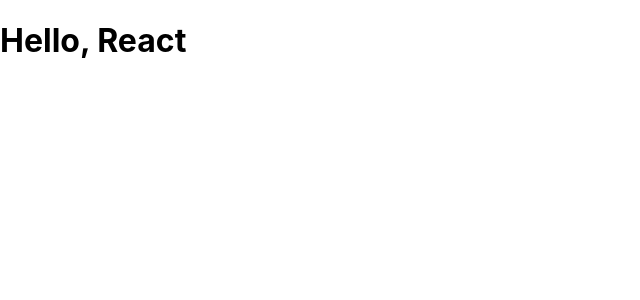
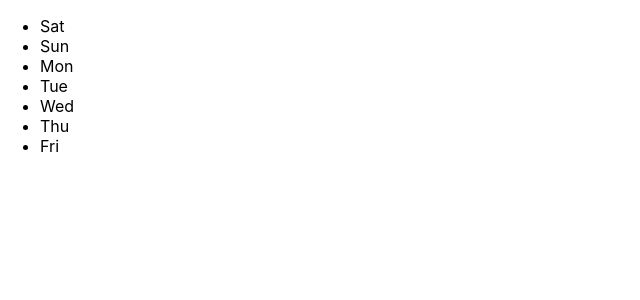
Before and after one commit to imhalawa/become-react-developer, a React (Create React App) app in the folder hacker-stories/: page / in a window 1280 px wide. Shown: the top 300 px of the page, without its empty margins (0-640 px from the left). Built offline with nearby package versions, Linux system fonts and the light colour scheme.

Commit message:
React JSX

```diff
--- a/hacker-stories/src/App.js
+++ b/hacker-stories/src/App.js
@@ -1,14 +1,35 @@
 import './App.css';
-import Wrapper from './Components/Wrapper/Wrapper';
 
+const welcome = {
+	greeting: 'Hi',
+	title: 'React'
+}
 
-const title = 'React'
+function getTitle(title) {
+	return title;
+}
+
+const daysOfWeek = [
+	'Sat',
+	'Sun',
+	'Mon',
+	'Tue',
+	'Wed',
+	'Thu',
+	'Fri'
+]
 
 function App() {
 	return (
-		<Wrapper>
-			<h1> Hello, {title}</h1>
-		</Wrapper>
+		<div>
+			<ul>
+				{
+					daysOfWeek.map(day => {
+						return <li>{day}</li>
+					})
+				}
+			</ul>
+		</div>
 	);
 }
 
--- a/hacker-stories/src/Components/Wrapper/Wrapper.js
+++ /dev/null
@@ -1,14 +0,0 @@
-import React from 'react';
-
-
-const Wrapper = (props) => {
-	return (
-		<div className='wrapper'>
-			{props.children}
-		</div>
-
-	);
-}
-
-
-export default Wrapper;
```
